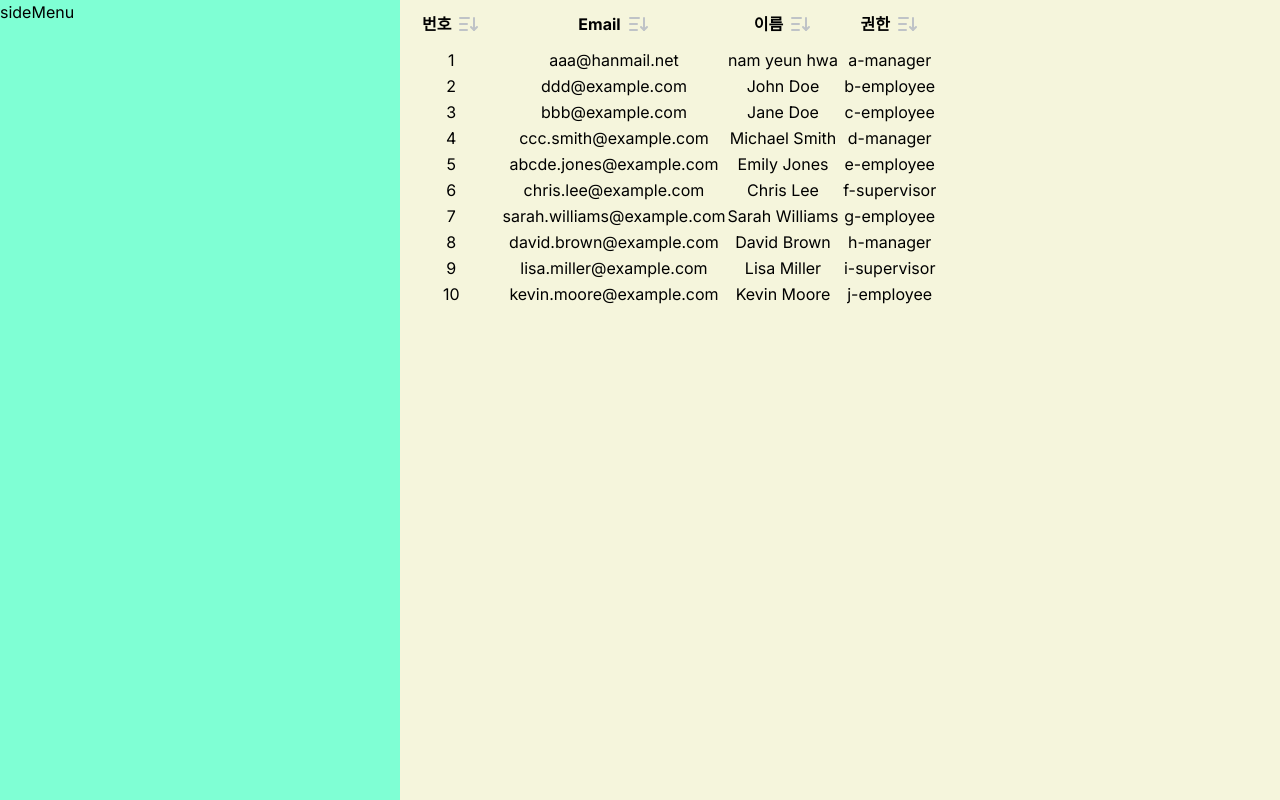
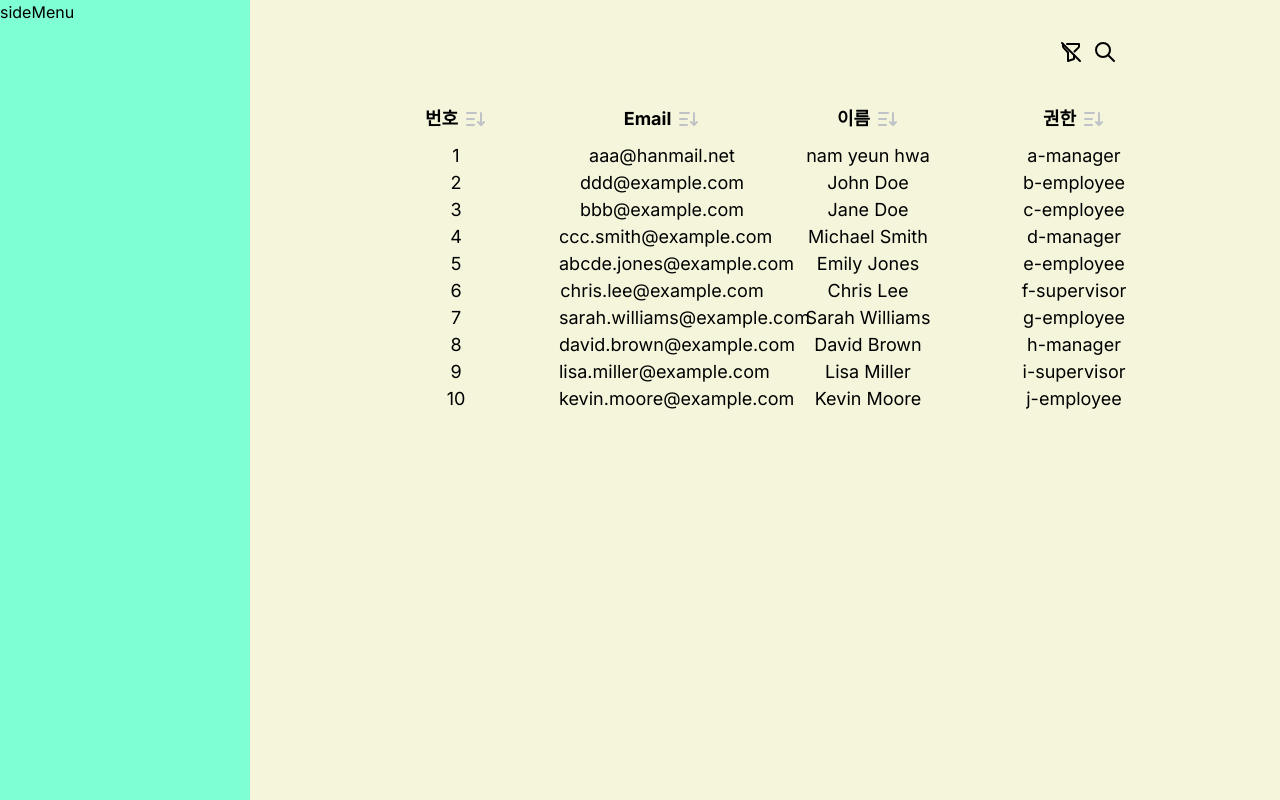
Before and after one commit to nam-yeun-hwa/table-demo-projects, a Next.js app: page / in a window 1280 px wide. Built offline with nearby package versions, Linux system fonts and the light colour scheme.

Commit message:
Feat(TogglePanel):SVG 아이콘 등록 및 CSS 적용 등 레이아웃 설계

```diff
--- a/src/app/(pageGroup)/_components/table/BasicTypeTable.module.css
+++ b/src/app/(pageGroup)/_components/table/BasicTypeTable.module.css
@@ -11,3 +11,12 @@
   text-align: center;
   padding: 5px 10px;
 }
+
+.table {
+  width: 100%; /* 부모 컨테이너의 100% 너비에 맞추기 */
+  border-collapse: collapse; /* 테두리 겹침 방지 */
+  margin: 25px 0;
+  font-size: 18px;
+  text-align: left;
+  table-layout: fixed; /* 고정 레이아웃 사용 */
+}
--- a/src/app/(pageGroup)/_components/table/BasicTypeTable.tsx
+++ b/src/app/(pageGroup)/_components/table/BasicTypeTable.tsx
@@ -1,6 +1,6 @@
 "use client";
 
-import { useEffect } from "react";
+import { ReactNode, useEffect } from "react";
 import HeaderAction from "./HeaderAction";
 import style from "app/(pageGroup)/_components/table/BasicTypeTable.module.css";
 
@@ -19,16 +19,17 @@ type TableProps<T> = {
   columns: Array<headerType>;
   data: Array<T>;
   headerSortFunc: (accessorKey: string) => void;
+  filterInputToggle: boolean;
 };
 
 export default function BasicTypeTable<T extends { [key: string]: any }>({
   columns,
   data,
   headerSortFunc,
+  filterInputToggle,
 }: TableProps<T>) {
   return (
-    <>
-      <table>
+    <table className={style.table}>
       <thead>
         <tr className={style.tr}>
           {columns.map((v) => {
@@ -39,6 +40,7 @@ export default function BasicTypeTable<T extends { [key: string]: any }>({
                     valueKey={v.accessorKey}
                     text={v.header}
                     onClick={headerSortFunc}
+                    filterInputToggle={filterInputToggle}
                   />
                 }
               </th>
@@ -58,6 +60,5 @@ export default function BasicTypeTable<T extends { [key: string]: any }>({
         })}
       </tbody>
     </table>
-    </>
   );
 }
--- a/src/app/(pageGroup)/_components/table/HeaderAction.tsx
+++ b/src/app/(pageGroup)/_components/table/HeaderAction.tsx
@@ -1,24 +1,33 @@
 import { TABLE_ELEMENT_TYPE, TABLE_ICON } from "app/constant/Constant";
 import { SVGIcon } from "app/svg/SVGIcon";
 import style from "app/(pageGroup)/_components/table/headerAction.module.css";
+import { useState } from "react";
 
 type Props = {
   valueKey: string;
   text: string;
   btnType?: TABLE_ELEMENT_TYPE;
   onClick: (valueKey: string) => void;
+  filterInputToggle: boolean;
 };
 
+/**
+ * @Function HeaderAction
+ * @param param0
+ * @description 테이블헤더
+ */
 export default function HeaderAction({
   valueKey,
   text,
   btnType,
   onClick,
+  filterInputToggle,
 }: Props) {
   return (
     <div className={style.element} onClick={() => onClick(valueKey)}>
       {text}
       {SVGIcon(TABLE_ICON.ICON_ASC)}
+      {filterInputToggle && <div></div>}
     </div>
   );
 }
--- /dev/null
+++ b/src/app/(pageGroup)/_components/table/HeaderFilter.tsx
@@ -0,0 +1,3 @@
+export default function HeaderFilter() {
+  return <></>;
+}
--- /dev/null
+++ b/src/app/(pageGroup)/_components/table/TogglePanel.module.css
@@ -0,0 +1,7 @@
+.container {
+  box-sizing: border-box;
+  display: flex;
+  justify-content: flex-end;
+  gap: 10px;
+  padding-right: 60px;
+}
--- /dev/null
+++ b/src/app/(pageGroup)/_components/table/TogglePanel.tsx
@@ -0,0 +1,12 @@
+import { TABLE_ICON } from "app/constant/Constant";
+import { SVGIcon } from "app/svg/SVGIcon";
+import style from "app/(pageGroup)/_components/table/TogglePanel.module.css";
+
+export default function TogglePanel() {
+  return (
+    <div className={style.container}>
+      <button>{SVGIcon(TABLE_ICON.ICON_FILTER)}</button>
+      <button>{SVGIcon(TABLE_ICON.ICON_SEARCH)}</button>
+    </div>
+  );
+}
--- a/src/app/(pageGroup)/layout.module.css
+++ b/src/app/(pageGroup)/layout.module.css
@@ -8,13 +8,13 @@
 
 .sideRoot {
   position: relative;
-  width: 400px;
+  width: 250px;
   height: 100%;
   background-color: aquamarine;
 }
 
 .content {
-  width: calc(100% - 400px);
+  width: calc(100% - 250px);
   height: 100%;
   background-color: beige;
 }
--- /dev/null
+++ b/src/app/(pageGroup)/page.module.css
@@ -0,0 +1,11 @@
+.wrapper {
+  flex-wrap: wrap;
+  /* width: 100%; */
+  display: flex;
+  justify-content: center;
+}
+
+.tableContainer {
+  width: 80%;
+  margin-top: 40px;
+}
--- a/src/app/(pageGroup)/page.tsx
+++ b/src/app/(pageGroup)/page.tsx
@@ -8,6 +8,8 @@ import {
   sortStringAscending,
   sortStringDescending,
 } from "./utility/utility";
+import TogglePanel from "./_components/table/TogglePanel";
+import style from "app/(pageGroup)/page.module.css";
 
 type User = {
   id: number;
@@ -108,10 +110,9 @@ export default function page() {
     pageIndex: 0,
     pageSize: 5,
   });
-
   const [toggleSortBool, setToggleSortBool] = useState(false);
-
   const [userArray, setUserArray] = useState<Array<User>>([...userData]);
+  const [filterInputToggle, setFilterInputToggle] = useState(false);
 
   /**
    * @function onClickHeaderClick
@@ -119,6 +120,9 @@ export default function page() {
    * @description 테이블 헤더 아이템 클릭시 SORT
    */
   const onClickHeaderClick = (accessorKey: string) => {
+    // let temp = toggleSortBool ? "오름차순" : "내림차순";
+    // console.log(accessorKey, temp);
+
     if (toggleSortBool) {
       if (typeof accessorKey === "number") {
         setUserArray(sortNumbersDescending(userArray, accessorKey));
@@ -137,10 +141,16 @@ export default function page() {
   };
 
   return (
-    <BasicTypeTable
-      columns={columns}
-      data={userArray}
-      headerSortFunc={onClickHeaderClick}
-    />
+    <div className={style.wrapper}>
+      <div className={style.tableContainer}>
+        <TogglePanel />
+        <BasicTypeTable
+          columns={columns}
+          data={userArray}
+          headerSortFunc={onClickHeaderClick}
+          filterInputToggle={filterInputToggle}
+        />
+      </div>
+    </div>
   );
 }
--- a/src/app/constant/Constant.ts
+++ b/src/app/constant/Constant.ts
@@ -5,6 +5,8 @@ export enum TABLE_ICON {
   ICON_DESC = "SortByDecendingIcon",
   ICON_ASC = "SortByDecendingIcon",
   ICON_BASIC = "SortBasicIcon",
+  ICON_SEARCH = "iconSearch",
+  ICON_FILTER = "iconFilter",
 }
 
 /**
--- a/src/app/svg/SVGIcon.tsx
+++ b/src/app/svg/SVGIcon.tsx
@@ -1,6 +1,6 @@
 import { TABLE_ICON } from "app/constant/Constant";
 
-function TablerIconSortByDecending() {
+function IconDecending() {
   return (
     <svg
       xmlns="http://www.w3.org/2000/svg"
@@ -24,7 +24,7 @@ function TablerIconSortByDecending() {
   );
 }
 
-function TablerIconSortByAscending() {
+function IconAscending() {
   return (
     <svg
       xmlns="http://www.w3.org/2000/svg"
@@ -48,7 +48,7 @@ function TablerIconSortByAscending() {
   );
 }
 
-function TablerIconArrowsSort() {
+function IconSortBasic() {
   return (
     <svg
       xmlns="http://www.w3.org/2000/svg"
@@ -69,13 +69,57 @@ function TablerIconArrowsSort() {
   );
 }
 
+function IconSearch() {
+  return (
+    <svg
+      xmlns="http://www.w3.org/2000/svg"
+      width="24"
+      height="24"
+      viewBox="0 0 24 24"
+      fill="none"
+      stroke="currentColor"
+      strokeWidth="2"
+      strokeLinecap="round"
+      strokeLinejoin="round"
+      className="tabler-icon tabler-icon-search"
+    >
+      <path d="M10 10m-7 0a7 7 0 1 0 14 0a7 7 0 1 0 -14 0"></path>
+      <path d="M21 21l-6 -6"></path>
+    </svg>
+  );
+}
+
+function IconFilter() {
+  return (
+    <svg
+      xmlns="http://www.w3.org/2000/svg"
+      width="24"
+      height="24"
+      viewBox="0 0 24 24"
+      fill="none"
+      stroke="currentColor"
+      strokeWidth="2"
+      strokeLinecap="round"
+      strokeLinejoin="round"
+      className="tabler-icon tabler-icon-filter-off"
+    >
+      <path d="M8 4h12v2.172a2 2 0 0 1 -.586 1.414l-3.914 3.914m-.5 3.5v4l-6 2v-8.5l-4.48 -4.928a2 2 0 0 1 -.52 -1.345v-2.227"></path>
+      <path d="M3 3l18 18"></path>
+    </svg>
+  );
+}
+
 export function SVGIcon(icon: TABLE_ICON) {
   switch (icon) {
     case TABLE_ICON.ICON_DESC:
-      return <TablerIconSortByDecending />;
+      return <IconDecending />;
     case TABLE_ICON.ICON_ASC:
-      return <TablerIconSortByAscending />;
+      return <IconAscending />;
+    case TABLE_ICON.ICON_SEARCH:
+      return <IconSearch />;
+    case TABLE_ICON.ICON_FILTER:
+      return <IconFilter />;
     default:
-      return <TablerIconArrowsSort />;
+      return <IconSortBasic />;
   }
 }
```
Lines whose indentation alone changed are shown as unchanged.
